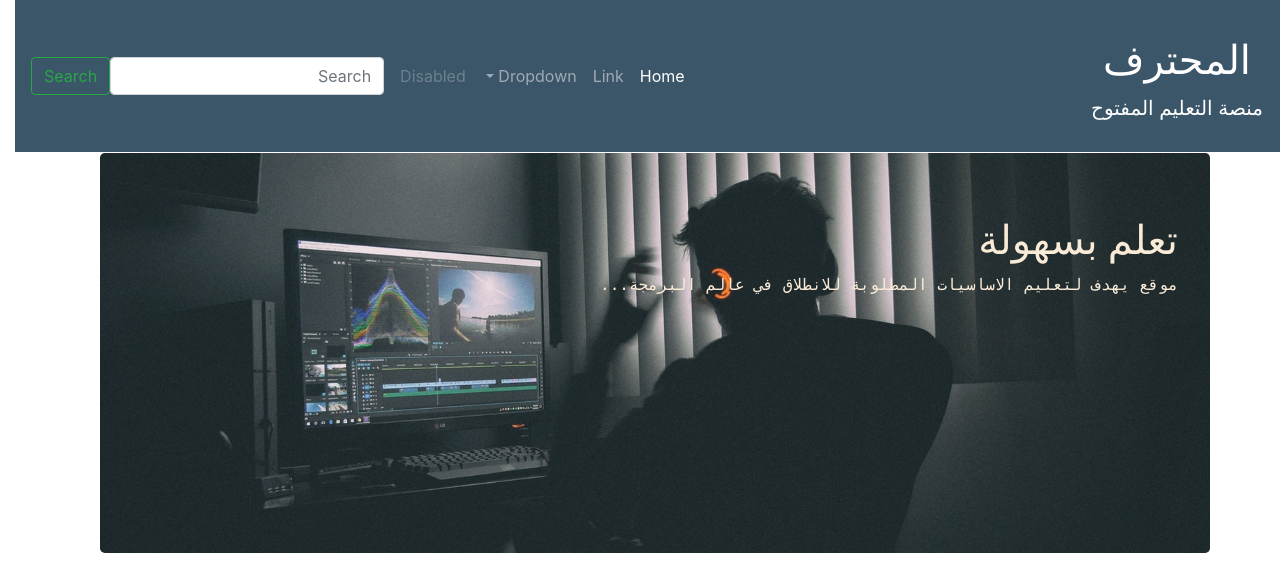
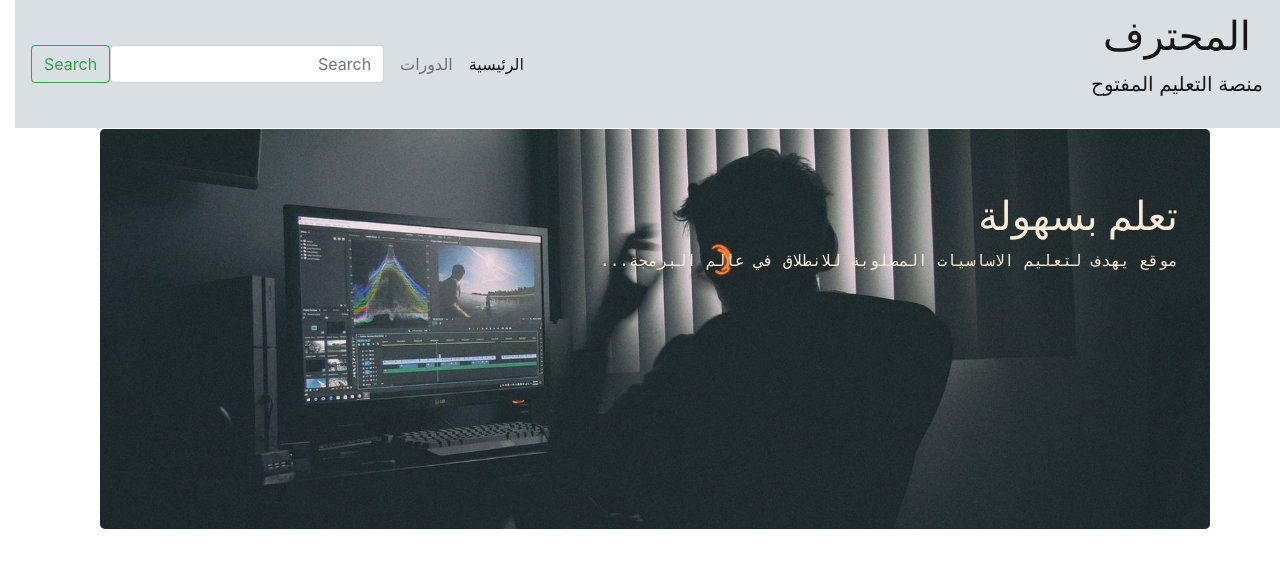
Before and after one commit to rami-z/almohtarif, a PHP site: page / in a window 1280 px wide. Shown: the top 563 px of the page. Run offline with PHP 8.4, Linux system fonts and the light colour scheme; some web fonts are replaced.

Commit message:
navbar style

```diff
--- a/css/style.css
+++ b/css/style.css
@@ -15,9 +15,9 @@
 }
 
 .navbar-costomize {
-	background-color: rgba(12,44,68,0.80);
+	background-color: rgba(12, 44, 68, 0.15);
 	border-bottom: solid 1px rgba(255,255,255,1.00);
-	color: white;
+	color: black;
 
 }
 
@@ -31,7 +31,7 @@
 	}
 
 	p.logo {
-		font-size: 0.5px;
+		font-size: 0.5em;
 	}
 }
 
--- a/index.html
+++ b/index.html
@@ -13,37 +13,37 @@
     <!-- HTML5 shim and Respond.js for IE8 support of HTML5 elements and media queries -->
     <!-- WARNING: Respond.js doesn't work if you view the page via file:// -->
 </head>
-<body class="" >
-<div >
-<nav class="navbar navbar-expand-lg navbar-dark navbar-costomize">
-  <a class="navbar-brand " href="#"><h1 class="text-center mt-4 logo">المحترف</h1>
+<body class="">
+<div>
+    <nav class="navbar navbar-expand-lg navbar-light navbar-costomize">
+        <div class="my-auto ">
+            <a class="navbar-brand " href="#"><h1 class="text-center logo">المحترف</h1>
                 <p class="logo">منصة التعليم المفتوح</p></a>
-  <button class="navbar-toggler" type="button" data-toggle="collapse" data-target="#navbarSupportedContent" aria-controls="navbarSupportedContent" aria-expanded="false" aria-label="Toggle navigation">
+        </div>
+        <button class="navbar-toggler" type="button" data-toggle="collapse" data-target="#navbarSupportedContent"
+                aria-controls="navbarSupportedContent" aria-expanded="false" aria-label="Toggle navigation">
             <span class="navbar-toggler-icon"></span>
         </button>
 
         <div class="collapse navbar-collapse" id="navbarSupportedContent">
             <ul class="navbar-nav mr-auto">
                 <li class="nav-item active">
-        <a class="nav-link" href="#">Home <span class="sr-only">(current)</span></a>
+                    <a class="nav-link" href="#">الرئيسية <span class="sr-only">(current)</span></a>
                 </li>
                 <li class="nav-item">
-        <a class="nav-link" href="#">Link</a>
+                    <a class="nav-link" href="#">الدورات</a>
                 </li>
-      <li class="nav-item dropdown">
-        <a class="nav-link dropdown-toggle" href="#" id="navbarDropdown" role="button" data-toggle="dropdown" aria-haspopup="true" aria-expanded="false">
-          Dropdown
-        </a>
-        <div class="dropdown-menu" aria-labelledby="navbarDropdown">
-          <a class="dropdown-item" href="#">Action</a>
-          <a class="dropdown-item" href="#">Another action</a>
-          <div class="dropdown-divider"></div>
-          <a class="dropdown-item" href="#">Something else here</a>
-        </div>
-      </li>
-      <li class="nav-item">
-        <a class="nav-link disabled" href="#">Disabled</a>
-      </li>
+                <!--<li class="nav-item dropdown">-->
+                <!--<a class="nav-link dropdown-toggle" href="#" id="navbarDropdown" role="button" data-toggle="dropdown" aria-haspopup="true" aria-expanded="false">-->
+                <!--Dropdown-->
+                <!--</a>-->
+                <!--<div class="dropdown-menu" aria-labelledby="navbarDropdown">-->
+                <!--<a class="dropdown-item" href="#">Action</a>-->
+                <!--<a class="dropdown-item" href="#">Another action</a>-->
+                <!--<div class="dropdown-divider"></div>-->
+                <!--<a class="dropdown-item" href="#">Something else here</a>-->
+                <!--</div>-->
+                <!--</li>-->
             </ul>
             <form class="form-inline my-2 my-lg-0">
                 <input class="form-control mr-sm-2" type="search" placeholder="Search" aria-label="Search">
@@ -54,35 +54,62 @@
 </div>
 <div class="container">
     <div class="jumbotron bg-photo">
-   <div class="text-monospace text-right align-text-top">
+        <div class="text-monospace text-right ">
             <h1 class="">تعلم بسهولة</h1>
             <p class="">موقع يهدف لتعليم الاساسيات المطلوبة للانطلاق في عالم البرمجة...</p>
         </div>
     </div>
-    <h1 class="text-center">دورات ويب</h1>
+    <h1 class="text-center ">دورات ويب</h1>
+
     <div class="card-deck">
         <div class="card">
             <img class="card-img-top" src="img/Web-Developer-vs-Software-Developer.jpg" alt="Card image cap">
             <div class="card-body">
                 <h5 class="card-title text-right"> HTML شرح</h5>
-    <p class="card-text text-justify text-truncate">إنها اللغة المستخدمة لإنشاء صفحات الإنترنت. (والكلمة إختصار لـ Hyper Text Markup Language). وهي ليست لغة برمجة بالمعنى والشكل المتعارف عليه للغات البرمجة الأخرى كلغة C . فهي مثلاً لا تحتوي على جمل التحكم والدوران، وعند الحاجة لاستخدام هذه الجمل يجب تضمين شيفرات من لغات أخرى كـ Java, JavaScript, CGI . كذلك فهي لا تحتاج إلى مترجم خاص به Compiler . وهي غير مرتبطة بنظام تشغيل معين، لأنه يتم تفسيرها وتنفيذ تعليماتها مباشرة من قبل متصفح الإنترنت وبغض النظر عن النظام المستخدم. لذلك فهي لغة بسيطة جداً، وسهلة الفهم والتعلم ولا تحتاج لمعرفة مسبقة بلغات البرمجة والهيكلية المستخدمة فيها. بل ربما كل ما تحتاجه هو القليل من التفكير المنطقي وترتيب الأفكار.</p>
-    <p class="card-text"><small class="text-muted">Last updated 3 mins ago</small></p>
+                <p class="card-text text-justify text-truncate">إنها اللغة المستخدمة لإنشاء صفحات الإنترنت. (والكلمة
+                    إختصار لـ Hyper Text Markup Language). وهي ليست لغة برمجة بالمعنى والشكل المتعارف عليه للغات البرمجة
+                    الأخرى كلغة C . فهي مثلاً لا تحتوي على جمل التحكم والدوران، وعند الحاجة لاستخدام هذه الجمل يجب تضمين
+                    شيفرات من لغات أخرى كـ Java, JavaScript, CGI . كذلك فهي لا تحتاج إلى مترجم خاص به Compiler . وهي غير
+                    مرتبطة بنظام تشغيل معين، لأنه يتم تفسيرها وتنفيذ تعليماتها مباشرة من قبل متصفح الإنترنت وبغض النظر
+                    عن النظام المستخدم. لذلك فهي لغة بسيطة جداً، وسهلة الفهم والتعلم ولا تحتاج لمعرفة مسبقة بلغات
+                    البرمجة والهيكلية المستخدمة فيها. بل ربما كل ما تحتاجه هو القليل من التفكير المنطقي وترتيب
+                    الأفكار.</p>
+                <p class="card-text">
+                    <small class="text-muted">Last updated 3 mins ago</small>
+                </p>
             </div>
         </div>
         <div class="card">
             <img class="card-img-top" src="img/Web-Developer-vs-Software-Developer.jpg" alt="Card image cap">
             <div class="card-body">
                 <h5 class="card-title text-right"> CSS شرح</h5>
-    <p class="card-text text-justify .text-trancate">إنها اللغة المستخدمة لإنشاء صفحات الإنترنت. (والكلمة إختصار لـ Hyper Text Markup Language). وهي ليست لغة برمجة بالمعنى والشكل المتعارف عليه للغات البرمجة الأخرى كلغة C . فهي مثلاً لا تحتوي على جمل التحكم والدوران، وعند الحاجة لاستخدام هذه الجمل يجب تضمين شيفرات من لغات أخرى كـ Java, JavaScript, CGI . كذلك فهي لا تحتاج إلى مترجم خاص به Compiler . وهي غير مرتبطة بنظام تشغيل معين، لأنه يتم تفسيرها وتنفيذ تعليماتها مباشرة من قبل متصفح الإنترنت وبغض النظر عن النظام المستخدم. لذلك فهي لغة بسيطة جداً، وسهلة الفهم والتعلم ولا تحتاج لمعرفة مسبقة بلغات البرمجة والهيكلية المستخدمة فيها. بل ربما كل ما تحتاجه هو القليل من التفكير المنطقي وترتيب الأفكار.</p>
-    <p class="card-text"><small class="text-muted">Last updated 3 mins ago</small></p>
+                <p class="card-text text-justify .text-trancate">إنها اللغة المستخدمة لإنشاء صفحات الإنترنت. (والكلمة
+                    إختصار لـ Hyper Text Markup Language). وهي ليست لغة برمجة بالمعنى والشكل المتعارف عليه للغات البرمجة
+                    الأخرى كلغة C . فهي مثلاً لا تحتوي على جمل التحكم والدوران، وعند الحاجة لاستخدام هذه الجمل يجب تضمين
+                    شيفرات من لغات أخرى كـ Java, JavaScript, CGI . كذلك فهي لا تحتاج إلى مترجم خاص به Compiler . وهي غير
+                    مرتبطة بنظام تشغيل معين، لأنه يتم تفسيرها وتنفيذ تعليماتها مباشرة من قبل متصفح الإنترنت وبغض النظر
+                    عن النظام المستخدم. لذلك فهي لغة بسيطة جداً، وسهلة الفهم والتعلم ولا تحتاج لمعرفة مسبقة بلغات
+                    البرمجة والهيكلية المستخدمة فيها. بل ربما كل ما تحتاجه هو القليل من التفكير المنطقي وترتيب
+                    الأفكار.</p>
+                <p class="card-text">
+                    <small class="text-muted">Last updated 3 mins ago</small>
+                </p>
             </div>
         </div>
         <div class="card">
             <img class="card-img-top" src="img/Web-Developer-vs-Software-Developer.jpg" alt="Card image cap">
             <div class="card-body">
-    <h5 class="card-title text-right">  JavaScript شرح</h5>
-    <p class="card-text text-justify text-t">إنها اللغة المستخدمة لإنشاء صفحات الإنترنت. (والكلمة إختصار لـ Hyper Text Markup Language). وهي ليست لغة برمجة بالمعنى والشكل المتعارف عليه للغات البرمجة الأخرى كلغة C . فهي مثلاً لا تحتوي على جمل التحكم والدوران، وعند الحاجة لاستخدام هذه الجمل يجب تضمين شيفرات من لغات أخرى كـ Java, JavaScript, CGI . كذلك فهي لا تحتاج إلى مترجم خاص به Compiler . وهي غير مرتبطة بنظام تشغيل معين، لأنه يتم تفسيرها وتنفيذ تعليماتها مباشرة من قبل متصفح الإنترنت وبغض النظر عن النظام المستخدم. لذلك فهي لغة بسيطة جداً، وسهلة الفهم والتعلم ولا تحتاج لمعرفة مسبقة بلغات البرمجة والهيكلية المستخدمة فيها. بل ربما كل ما تحتاجه هو القليل من التفكير المنطقي وترتيب الأفكار.</p>
-    <p class="card-text"><small class="text-muted">Last updated 3 mins ago</small></p>
+                <h5 class="card-title text-right"> JavaScript شرح</h5>
+                <p class="card-text text-justify text-t">إنها اللغة المستخدمة لإنشاء صفحات الإنترنت. (والكلمة إختصار لـ
+                    Hyper Text Markup Language). وهي ليست لغة برمجة بالمعنى والشكل المتعارف عليه للغات البرمجة الأخرى
+                    كلغة C . فهي مثلاً لا تحتوي على جمل التحكم والدوران، وعند الحاجة لاستخدام هذه الجمل يجب تضمين شيفرات
+                    من لغات أخرى كـ Java, JavaScript, CGI . كذلك فهي لا تحتاج إلى مترجم خاص به Compiler . وهي غير مرتبطة
+                    بنظام تشغيل معين، لأنه يتم تفسيرها وتنفيذ تعليماتها مباشرة من قبل متصفح الإنترنت وبغض النظر عن
+                    النظام المستخدم. لذلك فهي لغة بسيطة جداً، وسهلة الفهم والتعلم ولا تحتاج لمعرفة مسبقة بلغات البرمجة
+                    والهيكلية المستخدمة فيها. بل ربما كل ما تحتاجه هو القليل من التفكير المنطقي وترتيب الأفكار.</p>
+                <p class="card-text">
+                    <small class="text-muted">Last updated 3 mins ago</small>
+                </p>
             </div>
         </div>
     </div>
```
Lines whose indentation alone changed are shown as unchanged.
